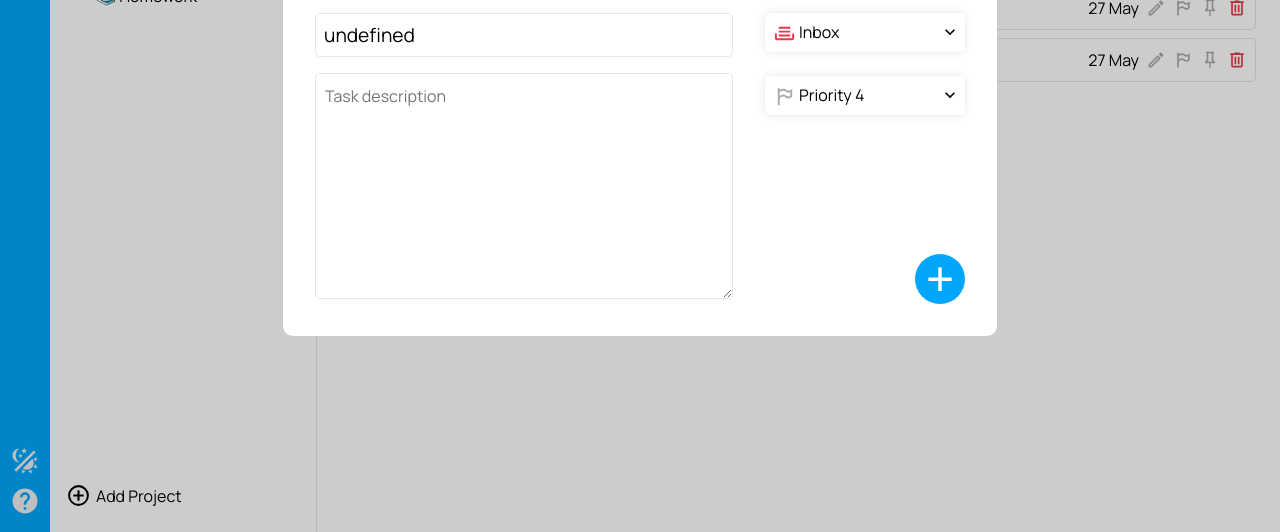
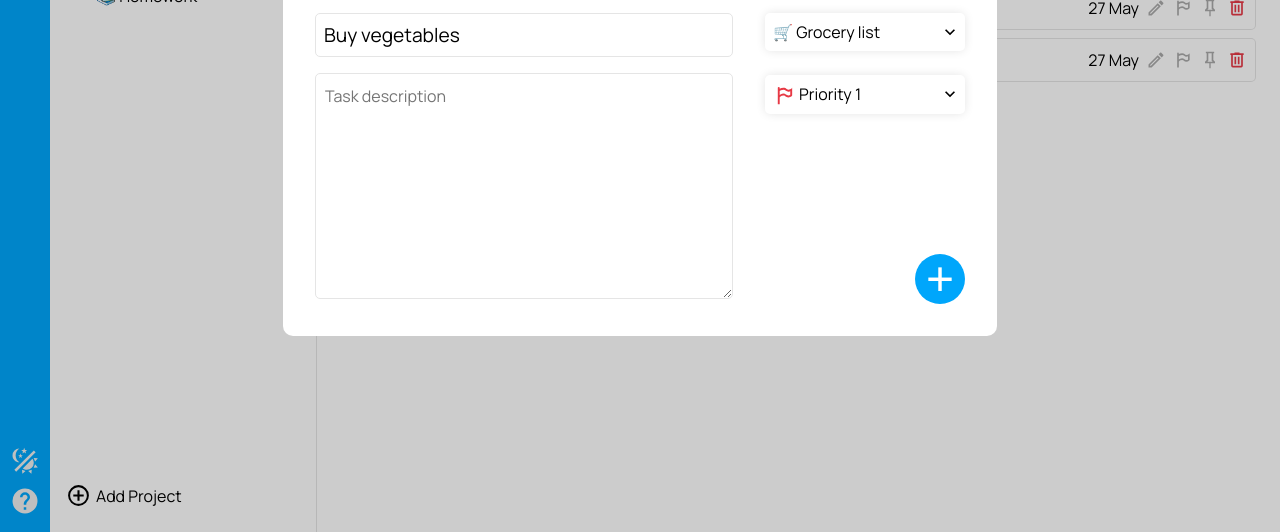
Before and after one commit to romaleks/Todo-List, a website built with webpack: page src/template.html in a window 1280 px wide. Both pictures are taken after a click on the element 1156 px from the left and 172 px from the top of the page. Shown: the part 268-800 px from the top of the page. Built offline with nearby package versions, Linux system fonts and the light colour scheme; files whose address does not match are found by name.

Commit message:
Implement editing the task

```diff
--- a/src/domElements.js
+++ b/src/domElements.js
@@ -15,6 +15,7 @@ export const popupInputs = {
    desc: popupForm.querySelector('#popup_desc'),
    project: popupForm.querySelector('.selection__selected[data-select="project"]'),
    priority: popupForm.querySelector('.selection__selected[data-select="priority"]'),
+
 }
 
 export const taskIndex = 2;
--- a/src/index.js
+++ b/src/index.js
@@ -4,14 +4,10 @@ import { Task, createTask, loopTasks } from './task';
 import { tasksObject } from './tasksObject';
 
 Application.startApp();
-const exampleTask1 = new Task('Buy vegetables', '', '🛒 Grocery list', 'p1',
-   '"\n<img src=\"./images/priority.svg\" alt=\"\">\n<div>Priority 1</div>\n', null, false, 0);
-const exampleTask2 = new Task('Buy fruits', '', '🛒 Grocery list', 'p2',
-   '"\n<img src=\"./images/priority.svg\" alt=\"\">\n<div>Priority 2</div>\n', null, false, 1);
-const exampleTask3 = new Task('Buy dsads', '', '🛒 Grocery list', 'p1',
-   '"\n<img src=\"./images/priority.svg\" alt=\"\">\n<div>Priority 1</div>\n', null, false, 2);
-const exampleTask4 = new Task('Buy apple', '', '🛒 Grocery list', 'p2',
-   '"\n<img src=\"./images/priority.svg\" alt=\"\">\n<div>Priority 2</div>\n', null, false, 3);
+const exampleTask1 = new Task('Buy vegetables', '', '🛒 Grocery list', 'p1', null, false, 0);
+const exampleTask2 = new Task('Buy fruits', '', '🛒 Grocery list', 'p2', null, false, 1);
+const exampleTask3 = new Task('Buy dsads', '', '🛒 Grocery list', 'p1', null, false, 2);
+const exampleTask4 = new Task('Buy apple', '', '🛒 Grocery list', 'p2', null, false, 3);
 createTask(exampleTask1);
 createTask(exampleTask2);
 createTask(exampleTask3);
--- a/src/task.js
+++ b/src/task.js
@@ -6,12 +6,11 @@ import pin from './assets/pin.svg';
 import pin_active from './assets/pin-active.svg';
 
 export class Task {
-   constructor(title, desc, project, priority, priorityHTML, dueDate, isPinned, index) {
+   constructor(title, desc, project, priority, dueDate, isPinned, index) {
       this.title = title;
       this.desc = desc;
       this.project = project;
       this.priority = priority;
-      this.priorityHTML = priorityHTML;
       this.dueDate = dueDate;
       this.isPinned = isPinned;
       this.index = index;
@@ -75,7 +74,7 @@ export function createTask(task) {
    checkBox.addEventListener('click', () => task.strikeOutTask(checkBox));
    editBtn.addEventListener('click', () => {
       Application.togglePopup();
-      Popup.fillExistingInputs(this);
+      Popup.fillExistingInputs(task);
    })
    pinBtn.addEventListener('click', () => {
       if (!task.isPinned) task.pinTask(task);
--- a/src/taskPopup.js
+++ b/src/taskPopup.js
@@ -10,10 +10,12 @@ import {
 export default class Popup {
    static fillExistingInputs(value) {
       if (typeof value === 'object') {
+         const priorityText = popupForm.querySelector('.selection__selected[data-select="priority"]').lastChild;
          popupInputs.title.value = value.title;
          popupInputs.desc.value = value.desc;
          popupInputs.project.textContent = value.project;
-         popupInputs.priority.innerHTML = value.priorityHTML;
+         priorityText.textContent = 'Priority ' + value.priority[1];
+         console.log(priorityText);
          popupInputs.priority.setAttribute('data-priority', value.priority);
          popupInputs.isEdit = true;
          popupInputs.task = value;
@@ -48,8 +50,7 @@ export default class Popup {
          const desc = popupInputs.desc.value;
          const project = popupInputs.project.textContent;
          const priority = popupInputs.priority.getAttribute('data-priority');
-         const priorityHTML = popupInputs.priority.innerHTML;
-         const newTask = new Task(title, desc, project, priority, priorityHTML, index);
+         const newTask = new Task(title, desc, project, priority, index);
 
          popupInputs.title.value = '';
          popupInputs.desc.value = '';
@@ -67,6 +68,7 @@ export default class Popup {
       task.desc = popupInputs.desc.value;
       task.project = popupInputs.project.textContent;
       task.priority = popupInputs.priority.getAttribute('data-priority');
+      loopTasks();
    }
 
    static addEventListeners() {
--- a/src/template.html
+++ b/src/template.html
@@ -149,19 +149,19 @@
                      <div data-select="priority" class="selection__container">
                         <div data-priority="p1" class="selection__option">
                            <img src="./images/priority.svg" alt="">
-                           <div>Priority 1</div>
+                           Priority 1
                         </div>
                         <div data-priority="p2" class="selection__option">
                            <img src="./images/priority.svg" alt="">
-                           <div>Priority 2</div>
+                           Priority 2
                         </div>
                         <div data-priority="p3" class="selection__option">
                            <img src="./images/priority.svg" alt="">
-                           <div>Priority 3</div>
+                           Priority 3
                         </div>
                         <div data-priority="p4" class="selection__option">
                            <img src="./images/priority.svg" alt="">
-                           <div>Priority 4</div>
+                           Priority 4
                         </div>
                      </div>
                      <div data-select="priority" data-priority="p4" class="selection__selected"><img
```
